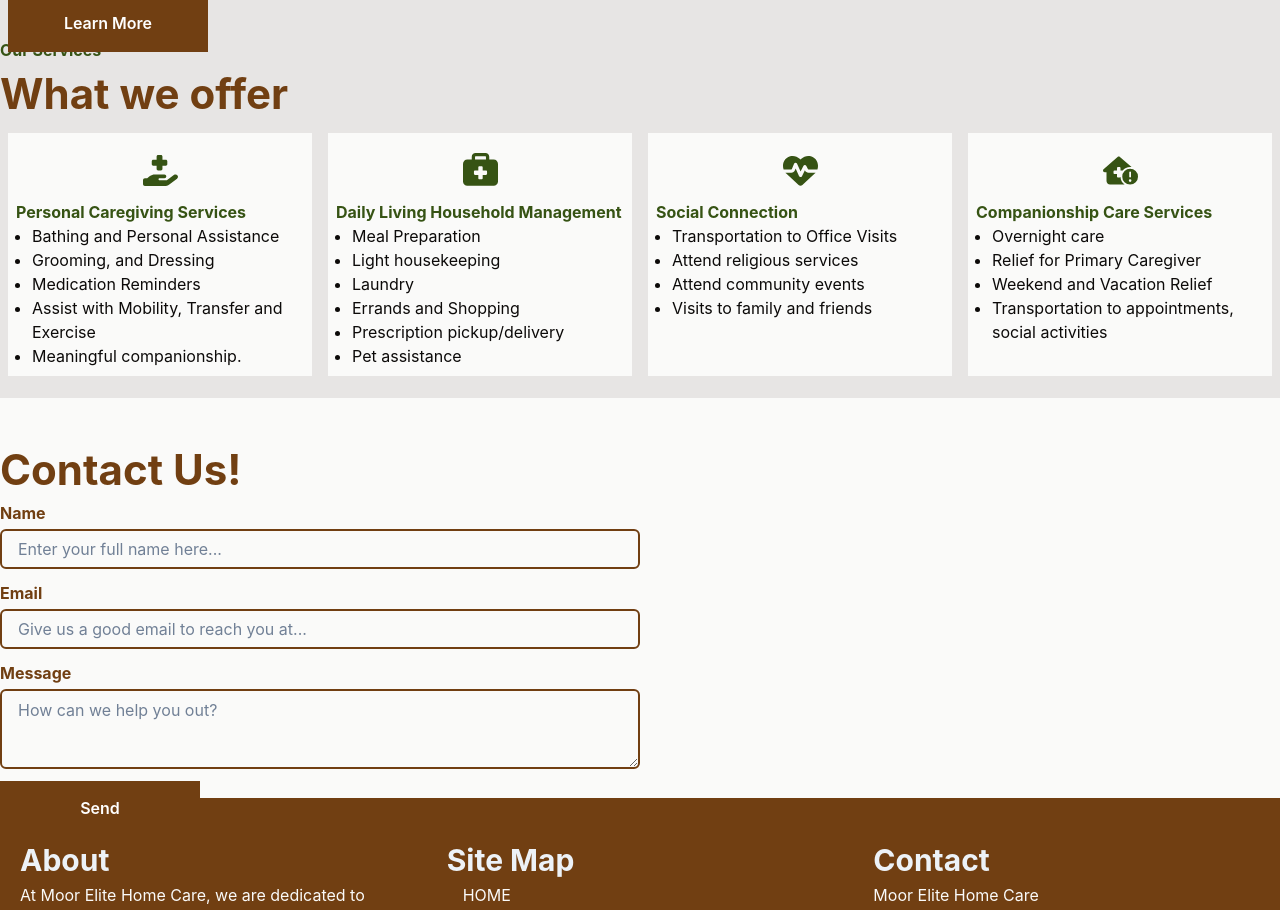
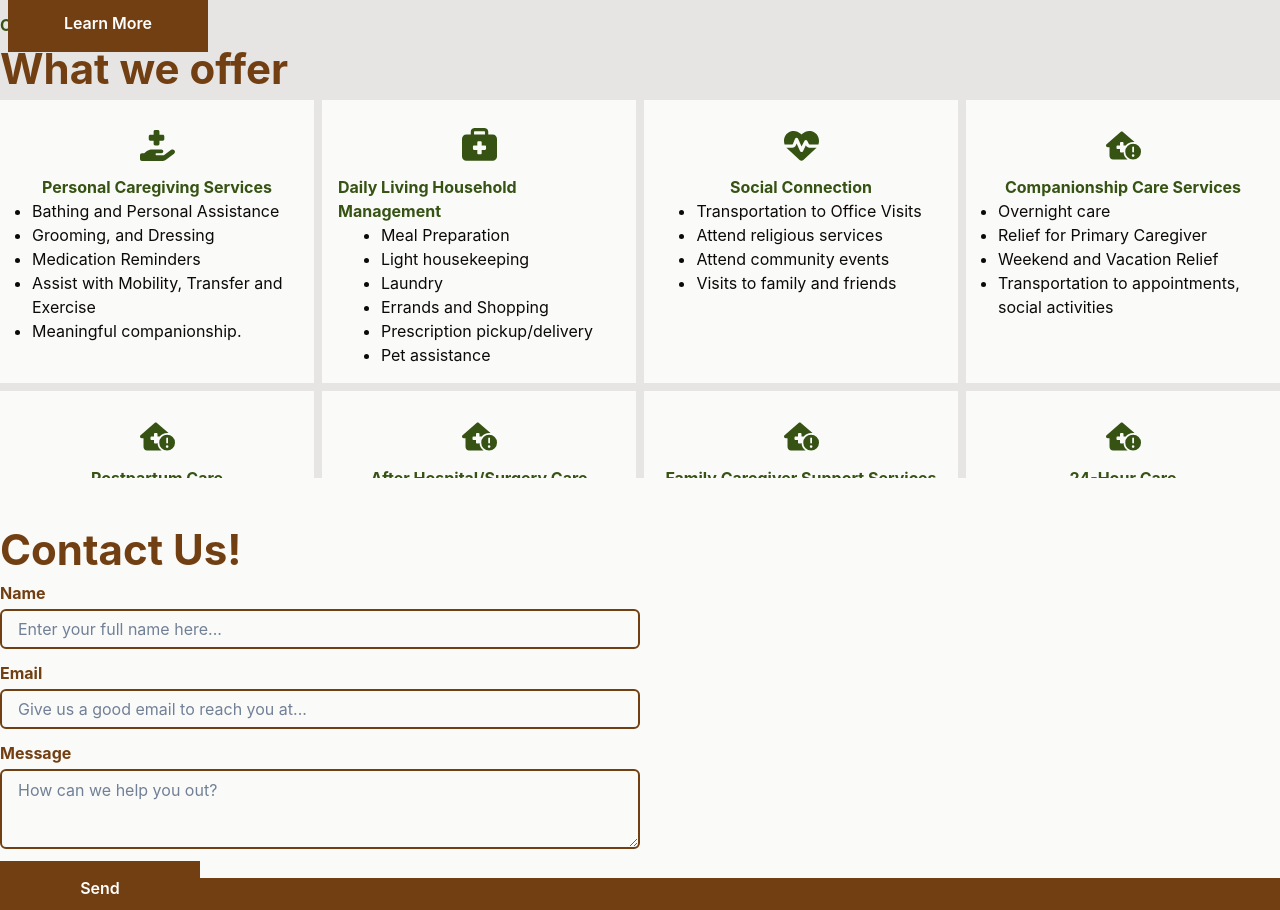
Before and after one commit to BlackDives/healthcare-site, a Next.js app: page / in a window 1280 px wide. Shown: the part 1142-2052 px from the top of the page. Built offline with nearby package versions, Linux system fonts and the light colour scheme.

Commit message:
fixed up our services

```diff
--- a/src/app/page.tsx
+++ b/src/app/page.tsx
@@ -21,6 +21,7 @@ import {
 	DrawerContent,
 	DrawerCloseButton,
 	useDisclosure,
+	SimpleGrid,
 } from "@chakra-ui/react"
 import {
 	FaBriefcaseMedical,
@@ -40,37 +41,6 @@ const Links = [
 	{ id: 3, title: "SERVICES", href: "/" },
 	{ id: 4, title: "CONTACT", href: "/" },
 ]
-
-// const Servicess = [
-// 	{
-// 		id: 1,
-// 		title: "Personal Care and Hygiene Support",
-// 		description:
-// 			"Lorem ipsum dolor sit amet, consectetur adipiscing elit. Fusce sed velit eu sapien hendrerit tincidunt. Praesent nec sollicitudin mauris.",
-// 		logo: <FaHandHoldingMedical size={35} color='#365314' />,
-// 	},
-// 	{
-// 		id: 2,
-// 		title: "Daily Living and Household Management",
-// 		description:
-// 			"Lorem ipsum dolor sit amet, consectetur adipiscing elit. Fusce sed velit eu sapien hendrerit tincidunt. Praesent nec sollicitudin mauris.",
-// 		logo: <FaBriefcaseMedical size={35} color='#365314' />,
-// 	},
-// 	{
-// 		id: 3,
-// 		title: "Health and Medication Coordination",
-// 		description:
-// 			"Lorem ipsum dolor sit amet, consectetur adipiscing elit. Fusce sed velit eu sapien hendrerit tincidunt. Praesent nec sollicitudin mauris.",
-// 		logo: <FaHeartPulse size={35} color='#365314' />,
-// 	},
-// 	{
-// 		id: 4,
-// 		title: "Companionship and Respite Services",
-// 		description:
-// 			"Lorem ipsum dolor sit amet, consectetur adipiscing elit. Fusce sed velit eu sapien hendrerit tincidunt. Praesent nec sollicitudin mauris.",
-// 		logo: <FaHouseMedicalCircleExclamation size={35} color='#365314' />,
-// 	},
-// ]
 
 const Services = [
 	{
@@ -117,6 +87,51 @@ const Services = [
 			"Relief for Primary Caregiver",
 			"Weekend and Vacation Relief",
 			"Transportation to appointments, social activities",
+		],
+		logo: <FaHouseMedicalCircleExclamation size={35} color='#365314' />,
+	},
+	{
+		id: 5,
+		title: "Postpartum Care",
+		description: [
+			"We focus on making your environment as comfortable as possible, allowing you to focus on bonding with and feeding your newborn.",
+			"Light Housekeeping: Laundry, Cooking, Caring for Other Children, Companionship",
+		],
+		logo: <FaHouseMedicalCircleExclamation size={35} color='#365314' />,
+	},
+	{
+		id: 6,
+		title: "After Hospital/Surgery Care",
+		description: [
+			"Transportation to follow-up appointments and errands",
+			"Medication reminders and communication with healthcare providers",
+			"Meal preparation and support following discharge orders",
+			"Assistance with mobility and safe transfers",
+		],
+		logo: <FaHouseMedicalCircleExclamation size={35} color='#365314' />,
+	},
+	{
+		id: 7,
+		title: "Family Caregiver Support Services",
+		description: [
+			"Help with daily activities (bathing, grooming, safe toileting, and mobility)",
+			"Meal prep, medication reminders, and basic errands",
+			"Support for appointments, technology setup, and pet care",
+		],
+		logo: <FaHouseMedicalCircleExclamation size={35} color='#365314' />,
+	},
+
+	{
+		id: 8,
+		title: "24-Hour Care",
+		description: [
+			"Mobility around the home",
+			"Bathing, grooming, and personal hygiene",
+			"Medication reminders",
+			"Meal planning and prep",
+			"Running errands",
+			"Companionship",
+			"Light housekeeping and laundry",
 		],
 		logo: <FaHouseMedicalCircleExclamation size={35} color='#365314' />,
 	},
@@ -373,14 +388,14 @@ export default function Home() {
 			</Flex>
 			<Flex
 				backgroundColor='grey.200'
-				height={["initial", "initial", "initial", "50vh"]}
+				height={["initial", "initial", "initial", "60vh"]}
 			>
 				<Flex
 					maxWidth='1500px'
 					width='100%'
 					margin='auto'
 					height='100%'
-					paddingY={10}
+					paddingY={15}
 				>
 					<Flex
 						width='100%'
@@ -397,40 +412,34 @@ export default function Home() {
 						>
 							What we offer
 						</Text>
-						<Flex
-							flexDirection={["column", "column", "column", "row"]}
-							alignItems={["center", "center", "center", "initial"]}
+						<SimpleGrid
+							columns={[1, 1, 2, 4]} // 1 column on smaller screens, 4 columns on larger
+							spacing={2} // space between grid items
 						>
 							{Services.map((service) => (
 								<Flex
+									key={service.title}
 									flexDirection='column'
 									backgroundColor='grey.50'
-									margin={2}
-									padding={2}
-									width={["95%", "95%", "50%", "25%"]}
+									padding={4}
+									alignItems='center'
 								>
-									<Flex
-										flexDirection='row'
-										justifyContent='center'
-										paddingY={3}
-									>
+									<Flex justifyContent='center' paddingY={3}>
 										{service.logo}
 									</Flex>
 									<Text fontSize='16px' fontWeight={700} color='accent.900'>
 										{service.title}
 									</Text>
-									<Flex>
-										<UnorderedList>
-											{service.description.map((descriptionItem) => (
-												<ListItem>
-													<Text>{descriptionItem}</Text>
-												</ListItem>
-											))}
-										</UnorderedList>
-									</Flex>
+									<UnorderedList minHeight={"100px"}>
+										{service.description.map((descriptionItem, index) => (
+											<ListItem key={index}>
+												<Text>{descriptionItem}</Text>
+											</ListItem>
+										))}
+									</UnorderedList>
 								</Flex>
 							))}
-						</Flex>
+						</SimpleGrid>
 					</Flex>
 				</Flex>
 			</Flex>
```
